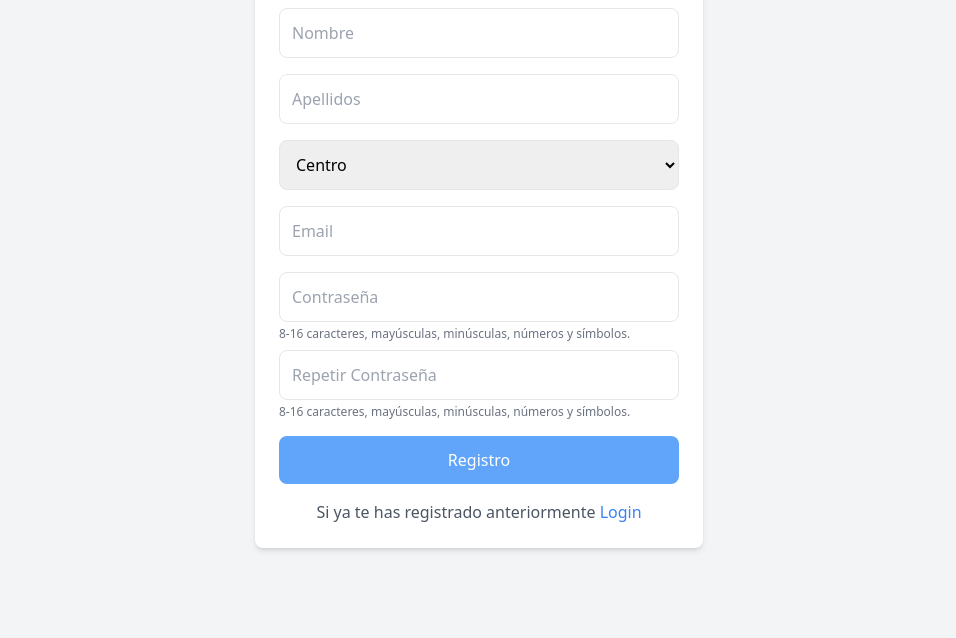
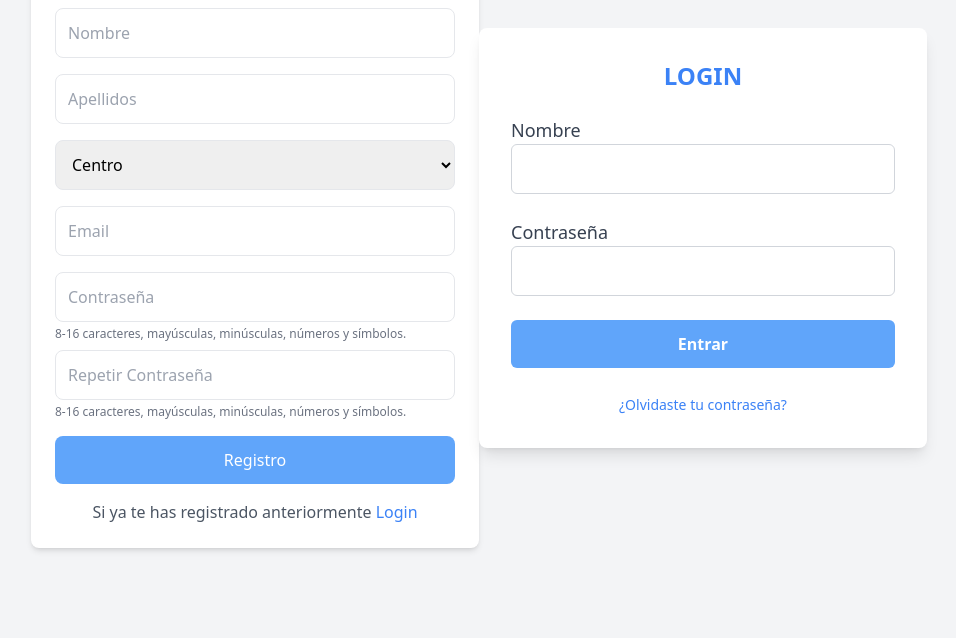
Before and after one commit to AdrianMartinM0/API_SANITARIA, a plain HTML site: page front/index.html in a window 1280 px wide. Shown: the part 162-800 px from the top of the page, without its empty margins (161-1117 px from the left). Drawn offline with nearby package versions, Linux system fonts and the light colour scheme.

Commit message:
inicio de la api
creacion de archivos y carpetas

login

register

merge de index.html , conflicto solucionado

```diff
--- a/front/index.html
+++ b/front/index.html
@@ -3,7 +3,7 @@
 <head>
     <meta charset="UTF-8">
     <meta name="viewport" content="width=device-width, initial-scale=1.0">
-    <title>Registro</title>
+    <title>SANITARIA</title>
     <script src="https://cdn.tailwindcss.com"></script>
 </head>
 <body class="flex items-center justify-center min-h-screen bg-gray-100">
@@ -36,5 +36,36 @@
         </form>
         <p class="text-center text-gray-600 mt-4">Si ya te has registrado anteriormente <a href="#" class="text-blue-500">Login</a></p>
     </div>
+<!-- </body>
+</html>
+    <title>SANITARIA</title>
+    <link href="https://cdn.jsdelivr.net/npm/tailwindcss@2.2.19/dist/tailwind.min.css" rel="stylesheet">
+</head>
+<body class="bg-blue-50 h-screen flex items-center justify-center"> -->
+
+    <div class="bg-white p-8 rounded-lg shadow-lg w-full max-w-md">
+        <form action="#" method="post" class="space-y-6">
+            <h2 class="text-2xl font-semibold text-center text-blue-500">LOGIN</h2>
+
+            <div class="input-group">
+                <label for="username" class="block text-lg text-gray-700">Nombre</label>
+                <input type="text" id="username" name="username" required class="w-full p-3 border border-gray-300 rounded-md focus:outline-none focus:ring-2 focus:ring-blue-400">
+            </div>
+
+            <div class="input-group">
+                <label for="password" class="block text-lg text-gray-700">Contraseña</label>
+                <input type="password" id="password" name="password" required class="w-full p-3 border border-gray-300 rounded-md focus:outline-none focus:ring-2 focus:ring-blue-400">
+            </div>
+
+            <button type="submit" class="w-full py-3 bg-blue-400 text-white rounded-md font-semibold hover:bg-blue-500 focus:outline-none focus:ring-2 focus:ring-blue-400">
+                Entrar
+            </button>
+
+            <div class="text-center">
+                <a href="#" class="text-sm text-blue-500 hover:underline">¿Olvidaste tu contraseña?</a>
+            </div>
+        </form>
+    </div>
+
 </body>
 </html>
```
Also changed, not shown: api/package.json (added, +9 -0 lines), api/src/index.js (+22 -0 lines), api/src/database/db.js (added), api/src/database/models/Casettes.js (added), api/src/database/models/Imagen.js (added), api/src/database/models/Muestras.js (added), api/src/database/models/Usuario.js (added), front/pages/dashboard.html (added), 1 other file.
